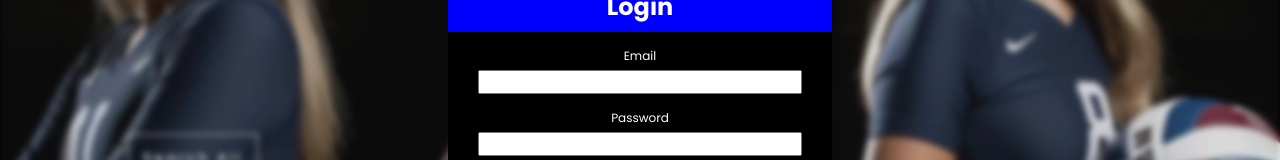
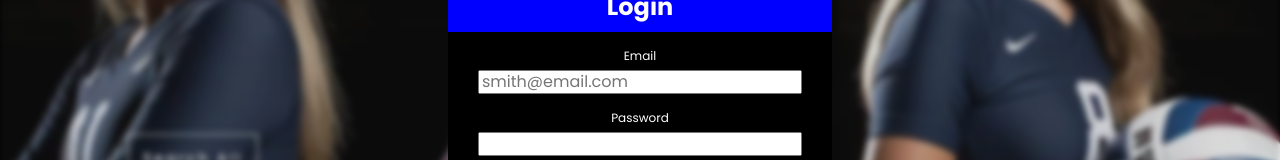
Before and after one commit to wbrush/gamehunter, a React (Vite) app in the folder real_code/frontend_react/: page / in a window 1280 px wide. Both pictures are taken after a click on the button "Login". Shown: the part 299-459 px from the top of the page. Built offline with nearby package versions, Linux system fonts and the light colour scheme; no server answers.

Commit message:
added placeholders to login and signup modal

```diff
--- a/real_code/frontend_react/src/components/userModal/modal.jsx
+++ b/real_code/frontend_react/src/components/userModal/modal.jsx
@@ -119,6 +119,7 @@ const Modal = ({ modalVisibility, setModalVisibility, modalDisplay, setModalDisp
                                 name='name'
                                 value={userState.name}
                                 onChange={handleChange}
+                                placeholder='John Smith'
                             />
                         </>
                         ) : (<></>)}
@@ -128,6 +129,7 @@ const Modal = ({ modalVisibility, setModalVisibility, modalDisplay, setModalDisp
                         name='email'
                         value={userState.email}
                         onChange={handleChange}
+                        placeholder='smith@email.com'
                     />
 
                     <p className="label">Password</p>
```
Also changed, not shown: 3 other files (tests, documents, lock files or other folders).
